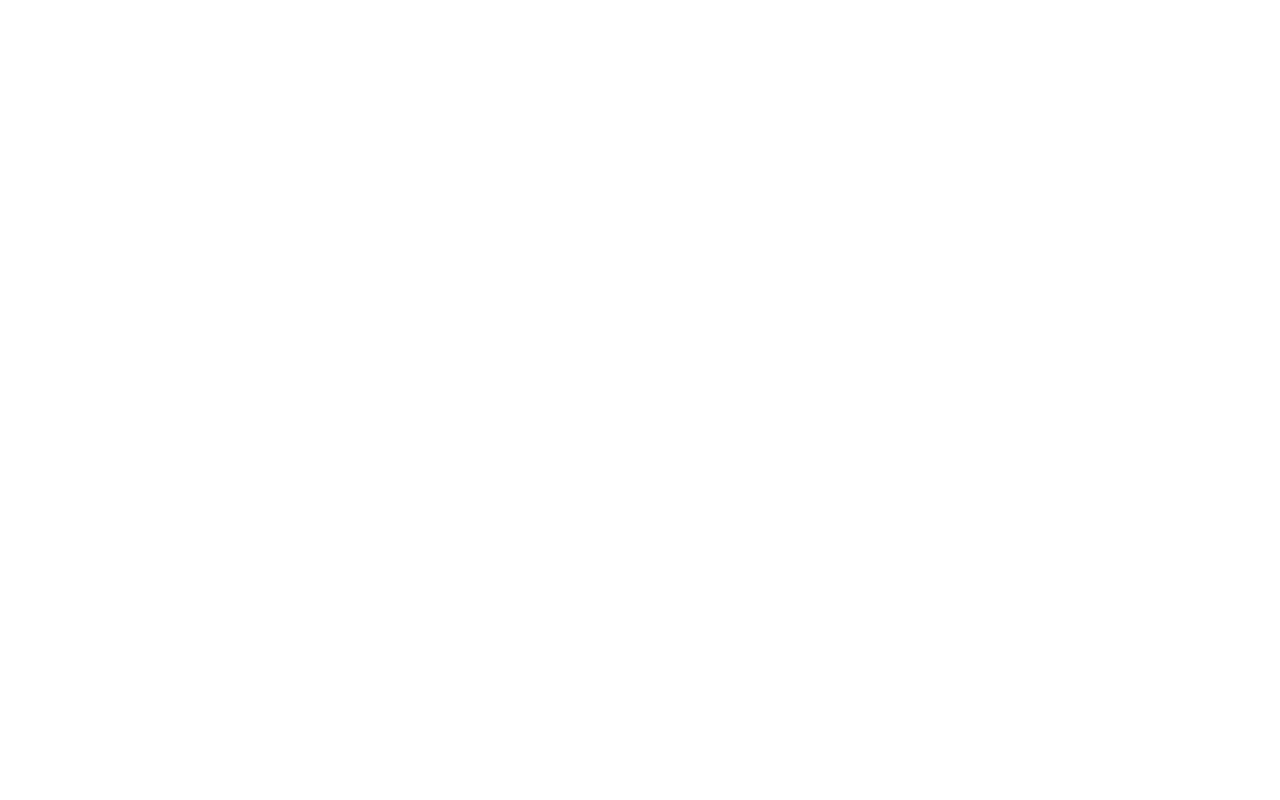
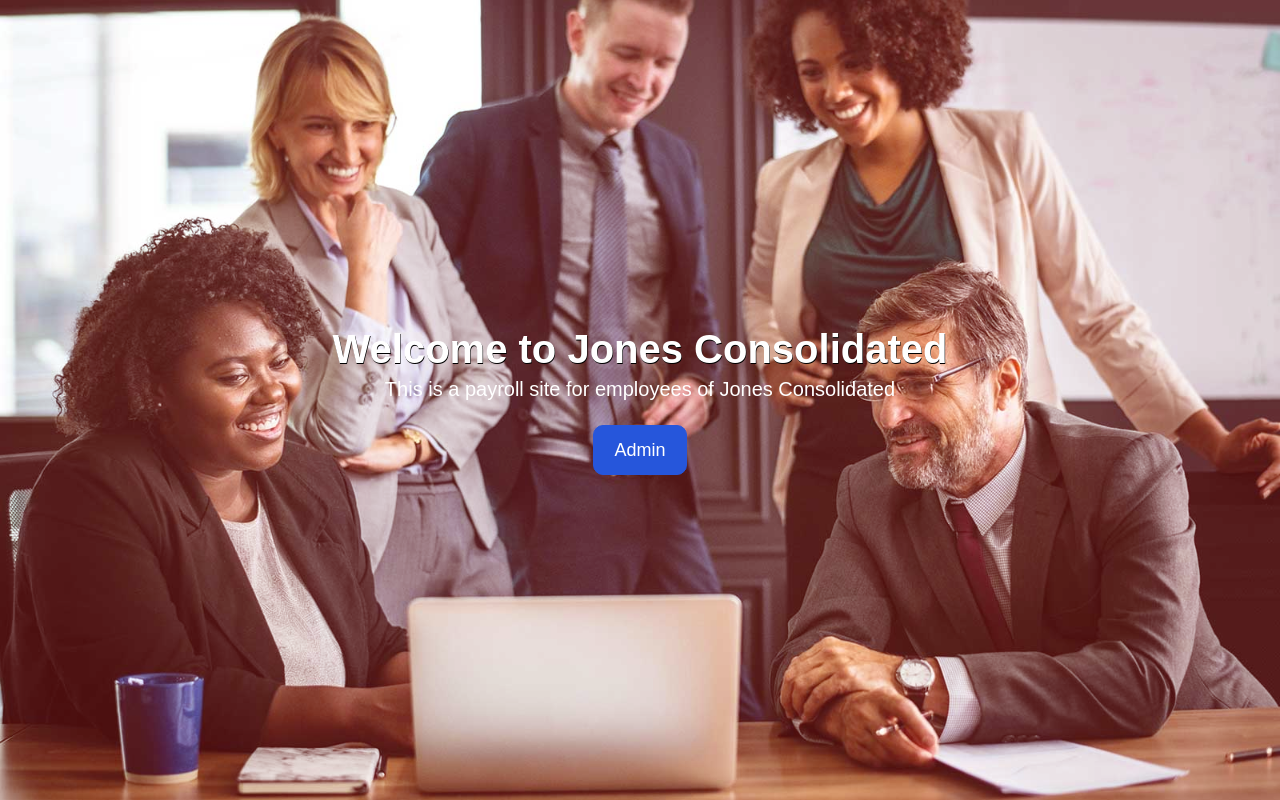
Before and after one commit to Jay-Topher/payroll-system, a website: page index.html in a window 1280 px wide. Drawn offline with Linux system fonts and the light colour scheme.

Commit message:
created home page

```diff
--- a/index.html
+++ b/index.html
@@ -4,9 +4,17 @@
     <meta charset="UTF-8">
     <meta name="viewport" content="width=device-width, initial-scale=1.0">
     <meta http-equiv="X-UA-Compatible" content="ie=edge">
-    <title>Document</title>
+    <title>Employee Payroll</title>
+    <link rel="stylesheet" href="styles.css">
+    <script src="main.js"></script>
 </head>
 <body>
+    <header id="top">
+        <h1>Welcome to Jones Consolidated</h1>
+        <p>This is a payroll site for employees of Jones Consolidated</p>
+        <a href="#" class="button">Admin</a>
+
+    </header>
 
 </body>
 </html>
--- a/package.json
+++ b/package.json
@@ -2,7 +2,7 @@
   "name": "payroll-system",
   "version": "1.0.0",
   "description": "",
-  "main": "index.js",
+  "main": "main.js",
   "scripts": {
     "test": "echo \"Error: no test specified\" && exit 1"
   },
--- /dev/null
+++ b/styles.css
@@ -0,0 +1,52 @@
+*{
+    margin: 0px;
+    padding: 0px;
+}
+
+body{
+    margin: 0px;
+    font-family: Montserrat, Arial, sans-serif;
+    font-size: 17px;
+    color: white;
+    line-height: 1.6;
+}
+
+#top{
+    background-image: url('img/background.jpg');
+    background-color: rgb(75, 14, 14);
+    background-blend-mode: screen;
+    height: 100vh;
+    background-size: cover;
+    background-position: center;
+    display: flex;
+    flex-direction: column;
+    justify-content: center;
+    align-items: center;
+    padding: 0px 20px;
+    text-align: center;
+}
+
+#top h1{
+    font-size: 40px;
+    text-shadow: 0.5px 0.5px black;
+    line-height: 1.2;
+}
+#top p{
+    font-size: 20px;
+}
+
+#top .button{
+    font-size: 18px;
+    text-decoration: none;
+    color: white;
+    border: rgb(38, 86, 219) 1px solid;
+    padding: 10px 20px;
+    border-radius: 10px;
+    background-color: rgb(38, 86, 219);
+    margin-top: 20px;
+}
+
+#top .button:hover{
+    background-color: green;
+    border-color: green;
+}
```
Also changed, not shown: img/background.jpg (added), index.js (deleted), main.css (deleted), main.js (added).
